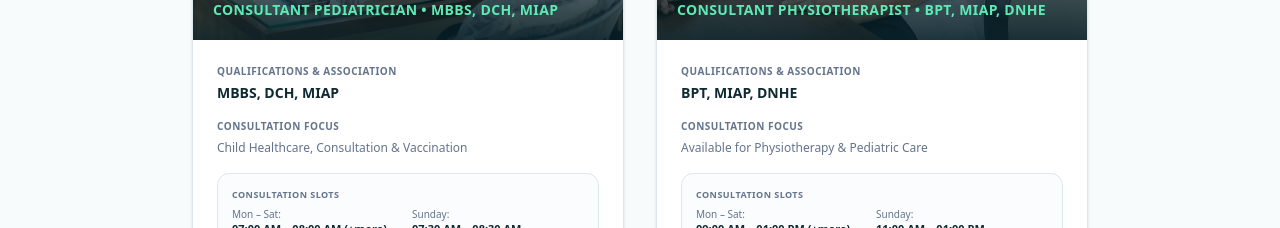
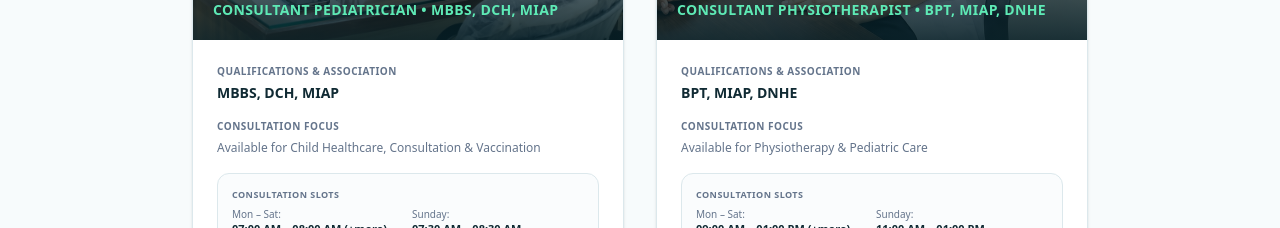
Before and after one commit to ramlalkumawat/bansal-healthcare, a Next.js app: page / in a window 1280 px wide. Shown: the part 2340-2568 px from the top of the page. Built offline with nearby package versions, Linux system fonts and the light colour scheme.

Commit message:
Update availability note to: Available for Child Healthcare, Consultation & Vaccination

```diff
--- a/src/data/clinic.ts
+++ b/src/data/clinic.ts
@@ -63,7 +63,7 @@ export const clinicData = {
       name: "Dr. Piyush Kumar Bansal",
       qualifications: "MBBS, DCH, MIAP",
       title: "Consultant Pediatrician",
-      availabilityNote: "Child Healthcare, Consultation & Vaccination",
+      availabilityNote: "Available for Child Healthcare, Consultation & Vaccination",
       phone: "+919214678687",
       whatsapp: "+919214678687",
       schedule: {
```
